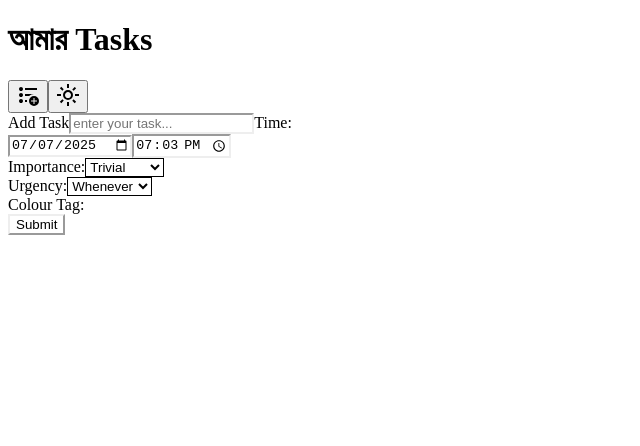
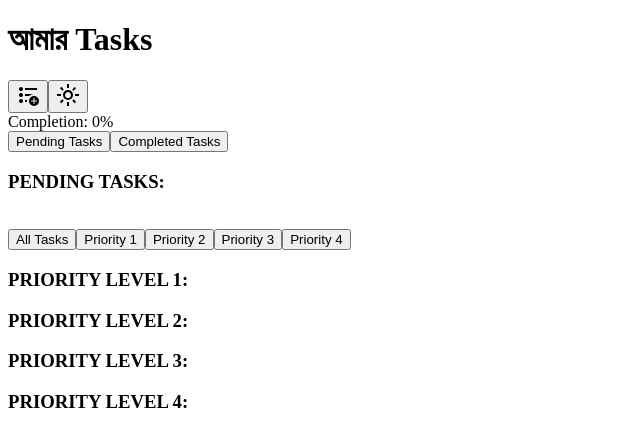
Before and after one commit to roy-herzlichkeit/Apple-TODO, a React (Vite) app in the folder client/: page / in a window 1280 px wide. Shown: the top 446 px of the page, without its empty margins (0-640 px from the left). Built offline with nearby package versions, Linux system fonts and the light colour scheme; the HTML template or start-up script is replaced by a standard one.

Commit message:
Commit-14

```diff
--- a/client/src/components/ColorPicker.jsx
+++ b/client/src/components/ColorPicker.jsx
@@ -3,7 +3,7 @@ import { ChromePicker } from 'react-color';
 import { store } from '../utils';
 import { useSnapshot } from 'valtio';
 
-const ColorPicker = ({ color = '#2a2727', onChange, className = '' }) => {
+const ColorPicker = ({ name = 'color-tag', color = '#2a2727', onChange, className = '' }) => {
   const [open, setOpen] = useState(false);
   const snap = useSnapshot(store);
   const wrapperRef = useRef(null);
@@ -25,8 +25,11 @@ const ColorPicker = ({ color = '#2a2727', onChange, className = '' }) => {
   return (
     <div ref={wrapperRef} className={`picker-wrapper ${className} flex flex-row justify-between items-center text-center my-2`}
       style={{ color: snap.dark ? 'var(--dark-color-1)' : 'var(--color-1)' }}>
-      <label htmlFor="color-tag">Colour Tag:</label>
+      <p>Colour Tag:</p>
       <div
+        id={name}
+        role="button"
+        aria-label="Color picker"
         className="color-swatch"
         style={{ backgroundColor: color, borderColor: snap.dark ? 'var(--dark-color-1)' : 'var(--color-1)' }}
         onClick={() => setOpen(o => !o)}
--- a/client/src/components/InputBox.jsx
+++ b/client/src/components/InputBox.jsx
@@ -85,7 +85,7 @@ const InputBox = ({ initialText, initialRemTime, initialImportance, initialUrgen
             backgroundColor: snap.dark ? 'var(--dark-color-2)' : 'var(--color-2)',
             color: snap.dark ? 'var(--dark-color-1)' : 'var(--color-1)'
           }}>
-          <label htmlFor="todo" className="text-5xl">Add Task</label>
+          <label htmlFor="todo-text-input" className="text-5xl">Add Task</label>
           <input
             value={text}
             type="text"
@@ -97,7 +97,7 @@ const InputBox = ({ initialText, initialRemTime, initialImportance, initialUrgen
             style={controlStyle}
             autoComplete="off"
           />
-          <label htmlFor="todo">Time:</label>
+          <label htmlFor="todo-date">Deadline:</label>
           <div className="flex flex-col space-y-2 xs:flex-row xs:space-x-2 xs: justify-between">
             <input
               value={dateValue}
@@ -115,6 +115,7 @@ const InputBox = ({ initialText, initialRemTime, initialImportance, initialUrgen
               name="time"
               id="todo-time"
               min={dateValue === todayMinDate ? minTimeForNow : undefined}
+              aria-label="Deadline time"
               onChange={(e) => setTimeValue(e.target.value)}
               className="border-2 p-2 my-2"
               style={controlStyle}
--- a/client/src/components/Navbar.jsx
+++ b/client/src/components/Navbar.jsx
@@ -13,13 +13,21 @@ const Navbar = () => {
                 <span className="font-ii">আমার</span> Tasks
             </h1>
             <div className='ml-auto'>
-                <button className="ml-auto p-2">
-                    <img src="add-icon.svg" alt="Add Task" />
+                <button
+                    aria-label="Add Task"
+                    className="ml-auto p-2"
+                    onClick={() => store.task = !store.task}
+                >
+                    <img src={snap.task ? "list-icon.svg" : "add-icon.svg"} alt="" />
                 </button>
-                <button className="ml-3 p-2" onClick={() => store.dark = !snap.dark}>
+                <button
+                    aria-label={snap.dark ? "Switch to Light Mode" : "Switch to Dark Mode"}
+                    className="ml-3 p-2"
+                    onClick={() => store.dark = !snap.dark}
+                >
                     <img
                         src={snap.dark ? "light-mode.svg" : "dark-mode.svg"}
-                        alt={snap.dark ? "Switch to Light Mode" : "Switch to Dark Mode"}
+                        alt=""
                     />
                 </button>
             </div>
--- a/client/src/components/User.jsx
+++ b/client/src/components/User.jsx
@@ -8,7 +8,7 @@ import Navbar from "./Navbar";
 
 const User = () => {
     const snap = useSnapshot(store);
-    const list = snap.list;
+    const list = snap.list ?? [];
     const totalCount = list.length;
     const completedCount = list.filter(item => !item.status).length;
     const completionPercentage = totalCount ? (completedCount / totalCount) * 100 : 0;
@@ -17,7 +17,7 @@ const User = () => {
     const [importance, setImportance] = useState(1);
     const [urgency, setUrgency] = useState(1);
     const [priority, setPriority] = useState(4);
-    const [color, setColor] = useState("#ffffff");
+    const [color, setColor] = useState("#2a2727");
     const [view, setView] = useState("pending");
 
     const onEdit = (taskTitle, taskTime, taskImportance, taskUrgency, taskPriority, taskDesc, taskColor) => {
@@ -37,6 +37,8 @@ const User = () => {
     return (
         <div>
             <Navbar />
+            {
+                snap.task ?
                     <InputBox
                         initialText={title}
                         initialRemTime={remTime}
@@ -50,10 +52,13 @@ const User = () => {
                             setImportance(1);
                             setUrgency(1);
                             setPriority(4);
-                    setColor("#ffffff");
+                            setColor("#2a2727");
+                            store.task = !store.task;
                         }}
                     />
-            {/* <div>
+                    :
+                    <>
+                        <div>
                             Completion: {completionPercentage.toFixed(0)}%
                         </div>
                         <div>
@@ -61,7 +66,9 @@ const User = () => {
                             <button onClick={() => setView("completed")}>Completed Tasks</button>
                         </div>
                         {view === "completed" && <CompletedTasks list={list} onEdit={onEdit} />}
-            {view === "pending" && <PendingTasks list={list} onEdit={onEdit} />} */}
+                        {view === "pending" && <PendingTasks list={list} onEdit={onEdit} />}
+                    </>
+            }
         </div>
     );
 }
--- a/client/src/utils/index.js
+++ b/client/src/utils/index.js
@@ -3,7 +3,8 @@ import { proxy } from "valtio";
 export const store = proxy({
     signedIn: false,
     list: [],
-    dark: true
+    dark: true,
+    task: false
 });
 
 export const calculateRemaining = (remTime) => {
```
Lines whose indentation alone changed are shown as unchanged.
